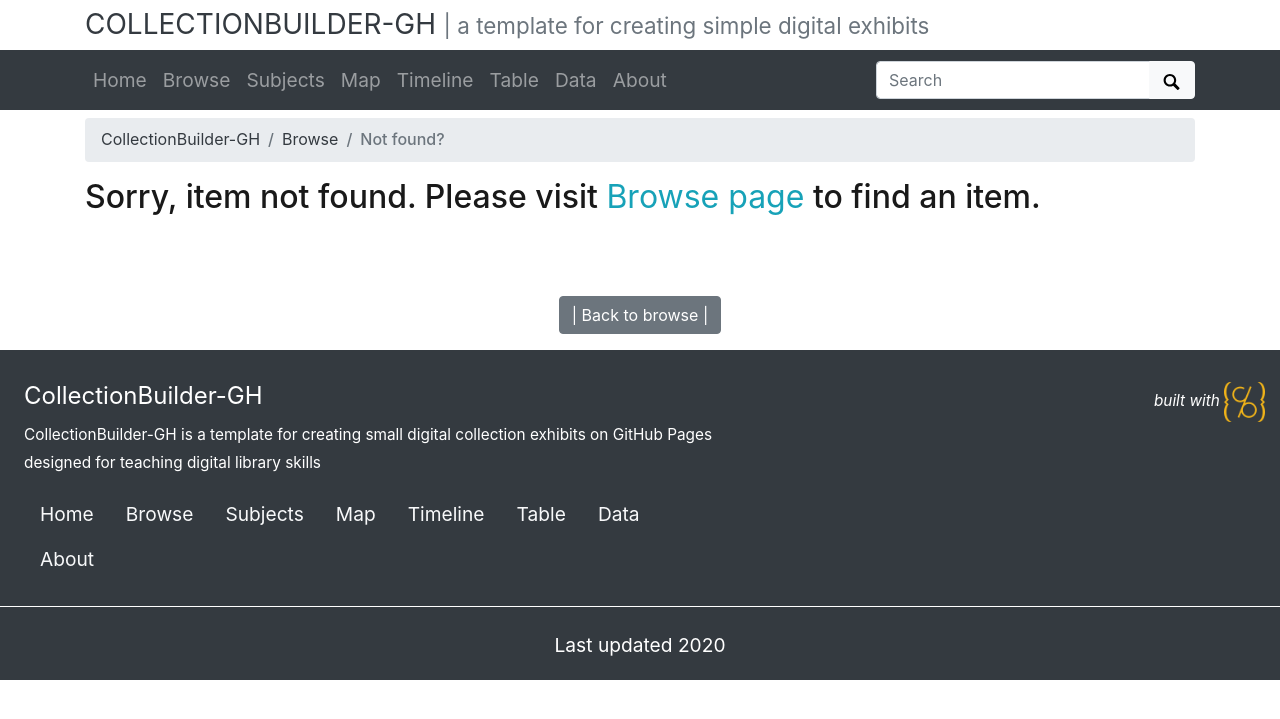
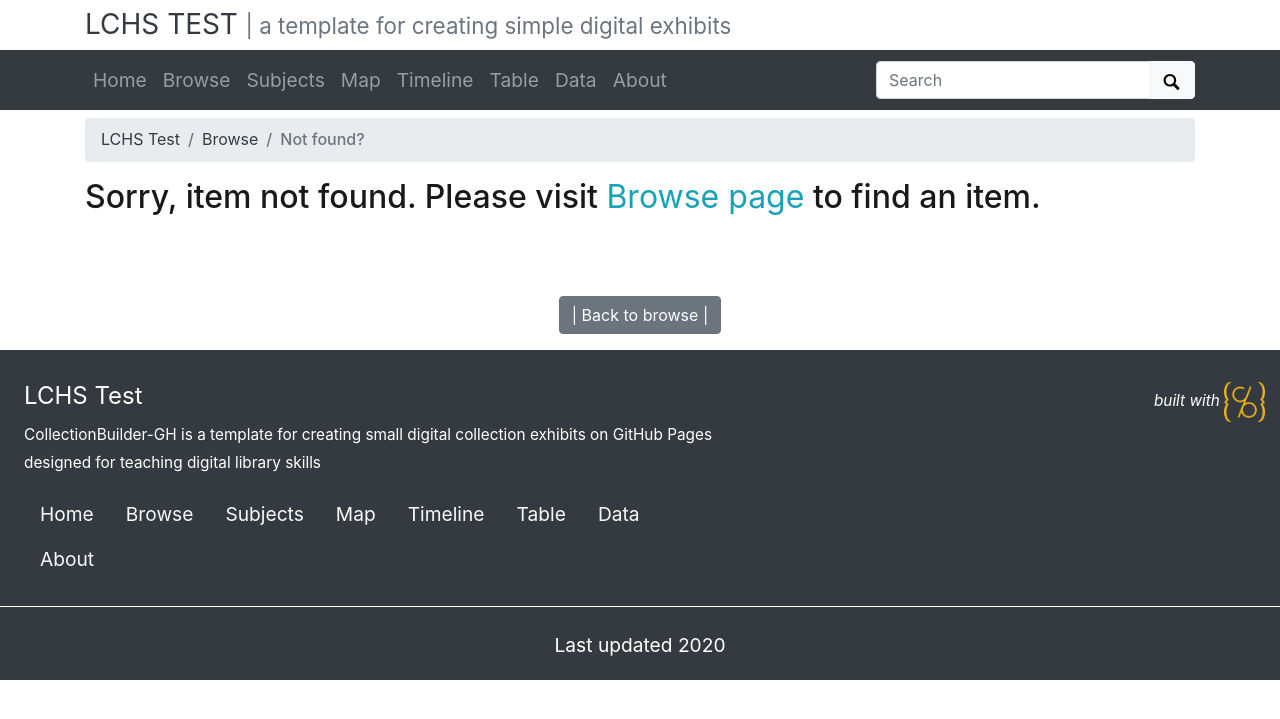
Before and after one commit to zxwnek/LCHS-Test, a Jekyll site: the page built from pages/item.md, in a window 1280 px wide. Shown: the top 719 px of the page. Built offline with Jekyll 4.4.1, drawn with Linux system fonts in a browser that asks for light colours.

Commit message:
Changed URL

```diff
--- a/_config.yml
+++ b/_config.yml
@@ -6,22 +6,22 @@
 
 # URL variables
 # url is your gh-pages base, following the pattern: username.github.io
-url: https://collectionbuilder.github.io
+url: https://zxwnek.github.io
 # baseurl is your github repository's name prefixed with a /
-baseurl: /collectionbuilder-gh
+baseurl: /LCHS-Test
 # location of code, the full url to your github repository
 source-code: https://github.com/CollectionBuilder
 
 # Site settings
 # title of site appears in banner
-title: CollectionBuilder-GH
+title: LCHS Test
 # tagline, a short phrase that will appear throughout the site in the top banner
 tagline: a template for creating simple digital exhibits
 # description appears in meta tags and other locations
 # this description might appear in search result lists, keep around 160 characters max
 description: "CollectionBuilder-GH is a template for creating small digital collection exhibits on GitHub Pages designed for teaching digital library skills"
 # creator of the digital collection, to appear in meta tags; we typically use our GitHub usernames but feel free to just use your name
-author: CollectionBuilder
+author: zxwnek
 # collection project date, when did you publish this
 collection-date: "2019"
 
```
